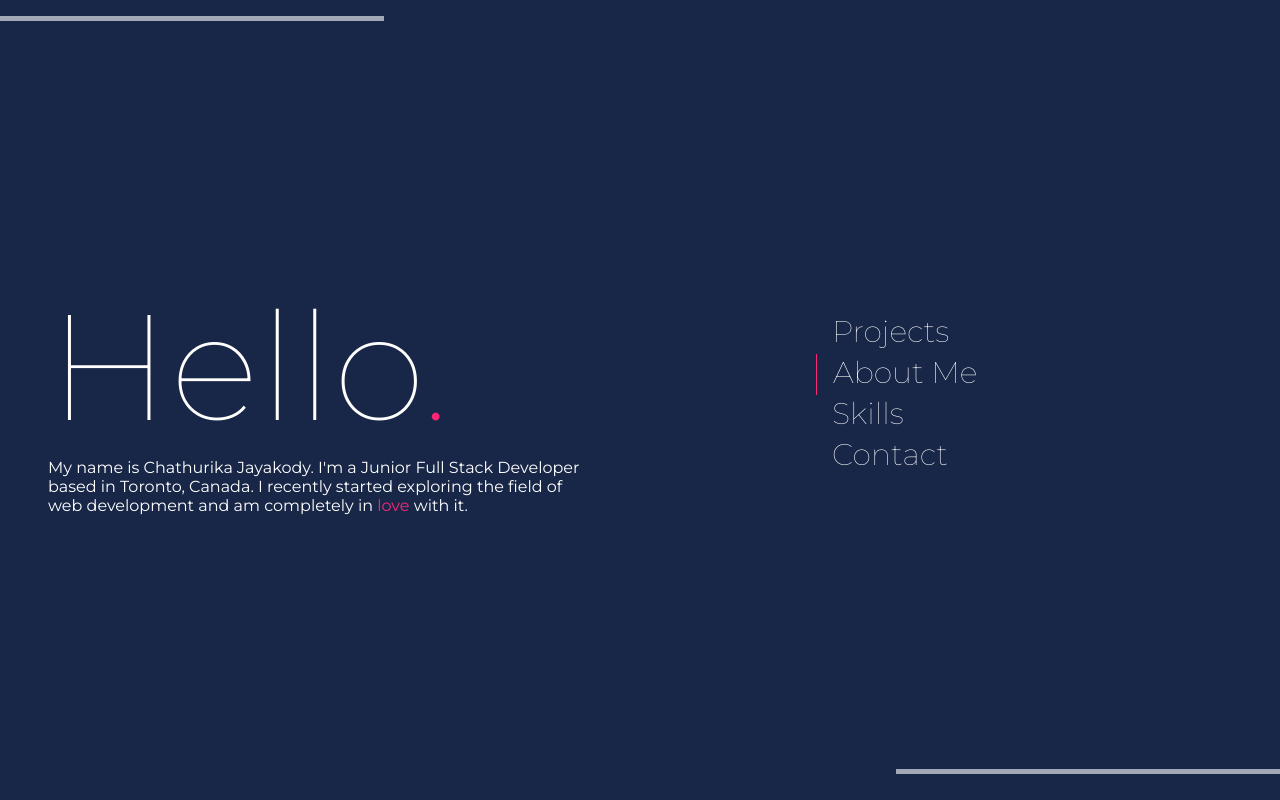
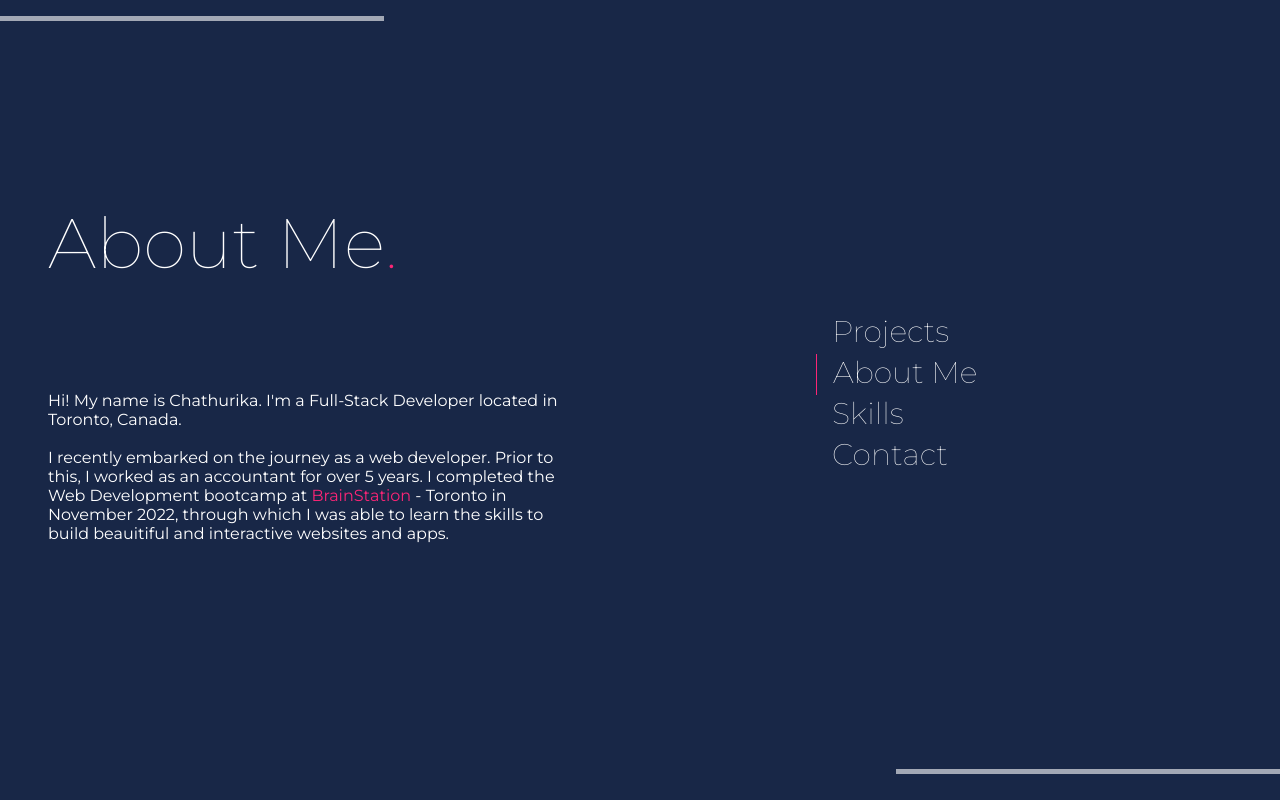
Before and after one commit to ChathurikaAJ/portfolio, a React (Create React App) app: page /about in a window 1280 px wide. Built offline with nearby package versions, Linux system fonts and the light colour scheme.

Commit message:
Add about page

```diff
--- a/src/App.js
+++ b/src/App.js
@@ -3,6 +3,7 @@ import { BrowserRouter as Router, Route, Routes } from 'react-router-dom';
 import HomePage from './pages/HomePage/HomePage';
 import ContactPage from './pages/ContactPage/ContactPage';
 import SkillsPage from './pages/SkillsPage/SkillsPage';
+import AboutPage from './pages/AboutPage/AboutPage';
 
 function App() {
   return (
@@ -11,7 +12,7 @@ function App() {
       <Routes>
         <Route path="/" element={<HomePage />}/>
         <Route path="/projects" element={<HomePage />}/>
-        <Route path="/about" element={<HomePage />}/>
+        <Route path="/about" element={<AboutPage />}/>
         <Route path="/skills" element={<SkillsPage />}/>
         <Route path="/contact" element={<ContactPage />}/>
       </Routes>
--- /dev/null
+++ b/src/pages/AboutPage/AboutPage.js
@@ -0,0 +1,24 @@
+import "./AboutPage.scss"
+import Nav from "../../components/Nav/Nav"
+
+export default function AboutPage() {
+    return (
+        <div className="page">
+            <div className="page__top"></div>
+            <div className="page__content">
+                <div className="page__container page__container-left">
+                    <p className="page__subtitle">About Me<span className="page__highlight">.</span></p>
+                    <p className="page__text aboutpage-text">Hi! My name is Chathurika. I'm a Full-Stack Developer located in Toronto,
+                    Canada.
+                        <br />
+                        <br />
+                        I recently embarked on the journey as a web developer. Prior to this, I worked as an accountant for over 5 years.
+                        I completed the Web Development bootcamp at <span className="page__highlight">BrainStation</span> - Toronto
+                        in November 2022, through which I was able to learn the skills to build beauitiful and interactive websites and apps. </p>
+                </div>
+                <Nav />
+            </div>
+            <div className="page__bottom"></div>
+        </div>
+    )
+}
--- /dev/null
+++ b/src/pages/AboutPage/AboutPage.scss
@@ -0,0 +1,3 @@
+.aboutpage-text {
+    margin-top: 9rem;
+}
--- a/src/pages/ContactPage/ContactPage.js
+++ b/src/pages/ContactPage/ContactPage.js
@@ -6,11 +6,11 @@ import Nav from "../../components/Nav/Nav"
 
 export default function ContactPage() {
     return (
-        <div className="home">
-            <div className="home__top"></div>
-            <div className="home__content">
-                <div className="home__container home__container-left">
-                    <p className="contact__title">Get In Touch<span className="home__highlight">.</span></p>
+        <div className="page">
+            <div className="page__top"></div>
+            <div className="page__content">
+                <div className="page__container page__container-left">
+                    <p className="page__subtitle">Get In Touch<span className="page__highlight">.</span></p>
                     <div className="contact__container">
                         <img className="contact__icons" src={github} alt="GitHub"></img>
                         <img className="contact__icons contact__icons-size" src={linkedin} alt="LinkedIn"></img>
@@ -19,7 +19,7 @@ export default function ContactPage() {
                 </div>
                 <Nav />
             </div>
-            <div className="home__bottom"></div>
+            <div className="page__bottom"></div>
         </div>
     )
 }
--- a/src/pages/ContactPage/ContactPage.scss
+++ b/src/pages/ContactPage/ContactPage.scss
@@ -8,12 +8,6 @@
         margin-left: 4rem;
     }
 
-    &__title{
-        font-size: 70px;
-        font-weight: 300;
-        position: fixed;
-        top: 200px;
-    }
 
     &__icons {
         width: 70px;
--- a/src/pages/HomePage/HomePage.js
+++ b/src/pages/HomePage/HomePage.js
@@ -4,18 +4,18 @@ import Nav from "../../components/Nav/Nav"
 
 export default function HomePage() {
     return (
-        <div className="home">
-            <div className="home__top"></div>
-            <div className="home__content">
-                <div className="home__container home__container-left">
-                    <h1 className="home__title">Hello<span className="home__highlight">.</span></h1>
-                    <p className="home__text">My name is Chathurika Jayakody. I'm a Junior Full Stack Developer based in Toronto, Canada.
-                        I recently started exploring the field of web development and am completely in <span className="home__highlight">love</span> with it.</p>
+        <div className="page">
+            <div className="page__top"></div>
+            <div className="page__content">
+                <div className="page__container page__container-left">
+                    <h1 className="page__title">Hello<span className="page__highlight">.</span></h1>
+                    <p className="page__text">My name is Chathurika Jayakody. I'm a Junior Full Stack Developer based in Toronto, Canada.
+                        I recently started exploring the field of web development and am completely in <span className="page__highlight">love</span> with it.</p>
                 </div>
                 <Nav />
 
             </div>
-            <div className="home__bottom"></div>
+            <div className="page__bottom"></div>
         </div>
     )
 }
--- a/src/pages/HomePage/HomePage.scss
+++ b/src/pages/HomePage/HomePage.scss
@@ -1,4 +1,4 @@
-.home {
+.page {
     display: flex;
     flex-direction: column;
 
@@ -15,19 +15,18 @@
         &-left{
             width: 60%;
         }
-        // &-right{
-        //     display: flex;
-        //     flex-direction: row;
-        //     align-items: center;
-        //     position: absolute;
-        //     top: -40px;
-        //     right: 30px;
-        // }
     }
 
     &__title{
         font-size: 150px;
         font-weight: 300;
+    }
+
+    &__subtitle{
+        font-size: 70px;
+        font-weight: 300;
+        position: fixed;
+        top: 200px;
     }
 
     &__text{
@@ -52,8 +51,4 @@
         align-self: flex-end;
         opacity: 60%;
     }
-
-
-
-
 }
--- a/src/pages/SkillsPage/SkillsPage.js
+++ b/src/pages/SkillsPage/SkillsPage.js
@@ -7,11 +7,11 @@ export default function SkillsPage() {
     const skillslist = ["HTML","JavaScript","CSS","Sass","ReactJS","NodeJS","ExpressJS","MySQL"]
 
     return (
-        <div className="home">
-            <div className="home__top"></div>
-            <div className="home__content">
-                <div className="home__container home__container-left">
-                    <p className="contact__title">Techincal Skills<span className="home__highlight">.</span></p>
+        <div className="page">
+            <div className="page__top"></div>
+            <div className="page__content">
+                <div className="page__container page__container-left">
+                    <p className="page__subtitle">Techincal Skills<span className="page__highlight">.</span></p>
                     <div className="skills__container">
                         {skillslist.map((skill)=>(
                         <SkillCard skill={skill}/>
@@ -19,7 +19,7 @@ export default function SkillsPage() {
                 </div>
                 <Nav/>
             </div>
-            <div className="home__bottom"></div>
+            <div className="page__bottom"></div>
         </div>
     )
 }
```
Also changed, not shown: src/assets/images/logo.png (added).
